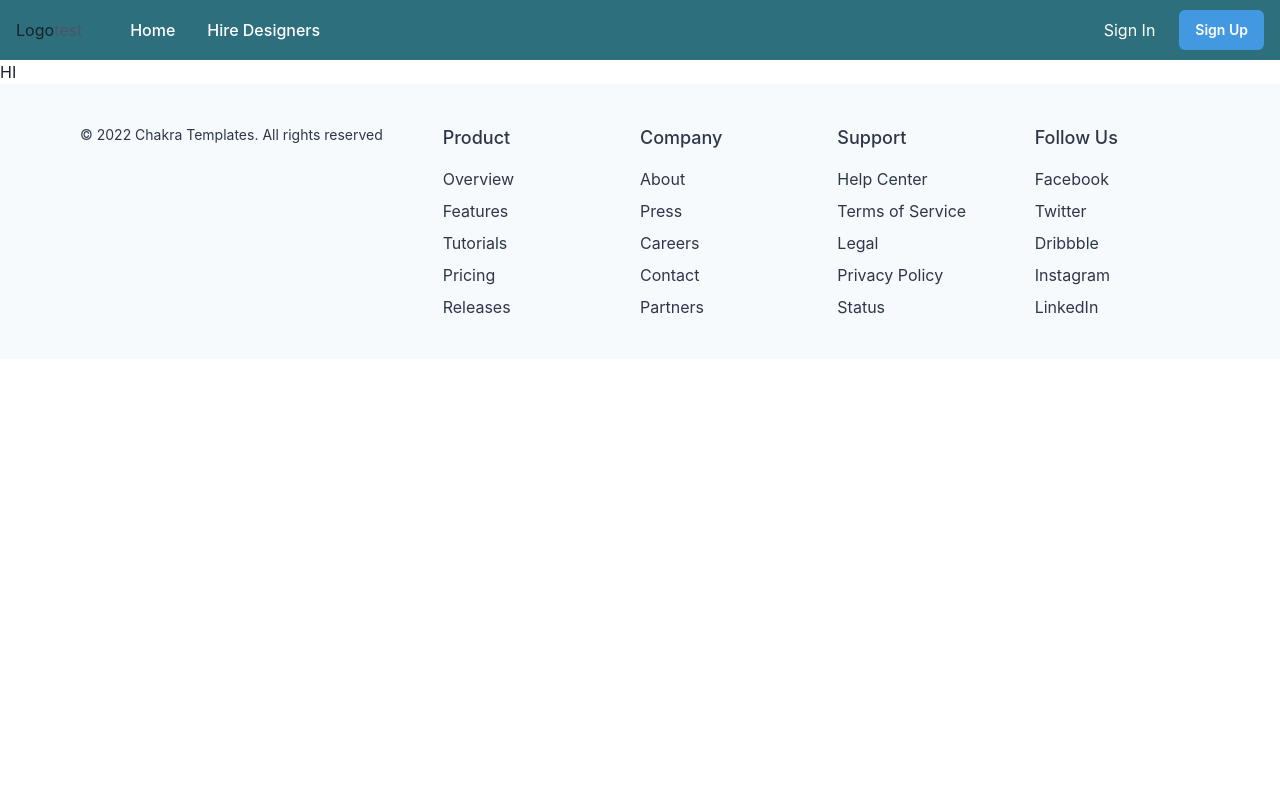
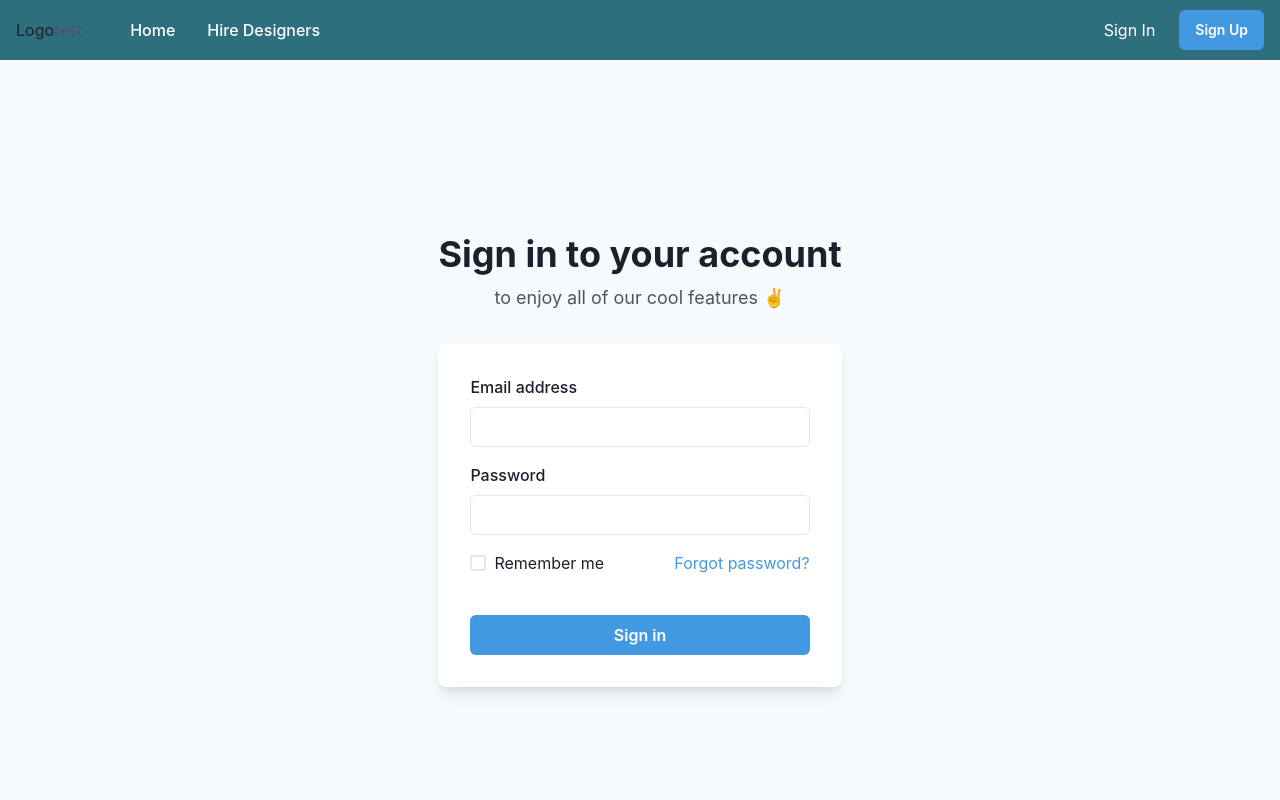
Before and after one commit to Rati1324/file-sharing, a React (Vite) app: page /signin in a window 1280 px wide. Shown: the top 800 px of the page. Built offline with nearby package versions, Linux system fonts and the light colour scheme.

Commit message:
added login page

```diff
--- a/src/components/SignIn.tsx
+++ b/src/components/SignIn.tsx
@@ -1,7 +1,89 @@
-import React from 'react'
+import {
+  Flex, Box, FormControl, FormLabel,
+  Input, Checkbox, Stack, Button,
+  Heading, Text, useColorModeValue,
+} from '@chakra-ui/react'
+import { useState, ReactNode } from 'react';
 
-export default function SignIn(): React.ReactNode  {
+export default function SimpleCard() {
+  const [emailInput, setEmailInput] = useState("");
+  const [passwordInput, setPasswordInput] = useState("");
+
+  async function sendData(data: Record<string, string>): Promise<any> {
+    try {
+      const response = await fetch("http://127.0.0.1:8000/signin", {
+          method: "POST",
+          body: JSON.stringify(data),
+          headers: {
+            "Content-Type": "application/json",
+          }
+      })
+      if (!response.ok) {
+        const jsonResponse = await response.json();
+        throw new Error(`HTTP error. Status: ${response.status}. "Details: ${jsonResponse.detail}`)
+      }
+      const result = await response.json();
+      return result;
+    } catch (error: any) {
+      console.error('Error sending data:', error);
+    }
+  }
+
+  function loginHandler() {
+    const data = {email: emailInput, password: passwordInput};
+    sendData(data)
+      .then(res => console.log(res))
+  }
+
   return (
-    <div>HI</div>
+    <Flex
+      minH={'100vh'}
+      align={'center'}
+      justify={'center'}
+      bg={useColorModeValue('gray.50', 'gray.800')}>
+      <Stack spacing={8} mx={'auto'} maxW={'lg'} py={12} px={6}>
+        <Stack align={'center'}>
+          <Heading fontSize={'4xl'}>Sign in to your account</Heading>
+          <Text fontSize={'lg'} color={'gray.600'}>
+            to enjoy all of our cool features ✌️
+          </Text>
+        </Stack>
+        <Box
+          rounded={'lg'}
+          bg={useColorModeValue('white', 'gray.700')}
+          boxShadow={'lg'}
+          p={8}>
+          <Stack spacing={4}>
+            <FormControl id="email">
+              <FormLabel>Email address</FormLabel>
+              <Input type="email" onChange={(e) => setEmailInput(e.target.value)} />
+            </FormControl>
+            <FormControl id="password">
+              <FormLabel>Password</FormLabel>
+              <Input type="password" onChange={(e) => setPasswordInput(e.target.value)}/>
+            </FormControl>
+            <Stack spacing={10}>
+              <Stack
+                direction={{ base: 'column', sm: 'row' }}
+                align={'start'}
+                justify={'space-between'}>
+                <Checkbox>Remember me</Checkbox>
+                <Text color={'blue.400'}>Forgot password?</Text>
+              </Stack>
+              <Button
+                bg={'blue.400'}
+                color={'white'}
+                _hover={{
+                  bg: 'blue.500',
+                }}
+                onClick={loginHandler}
+                >
+                Sign in
+              </Button>
+            </Stack>
+          </Stack>
+        </Box>
+      </Stack>
+    </Flex>
   )
 }
--- a/src/components/SignUp.tsx
+++ b/src/components/SignUp.tsx
@@ -3,8 +3,8 @@ import {
     InputRightElement, Stack, Button, Heading, Text, useColorModeValue, Link,
     FormHelperText, FormErrorMessage
 } from '@chakra-ui/react';
+import { ViewIcon, ViewOffIcon } from '@chakra-ui/icons';
 import { useState, ReactNode } from 'react';
-import { ViewIcon, ViewOffIcon } from '@chakra-ui/icons';
 
 export default function SignupCard() {
   const [showPassword, setShowPassword] = useState(false);
@@ -44,7 +44,6 @@ export default function SignupCard() {
   }
 
   function passwordInputHandler(passwordInput: string) {
-    console.log(passwordInput)
     const passwordRegex = /^(?=.*[a-z])(?=.*[A-Z])(?=.*\d).{8,}$/;
     let errorMessage = passwordRegex.test(passwordInput) ? ""
     :
@@ -75,16 +74,17 @@ export default function SignupCard() {
   function signUpHandler(): ReactNode {
     const valid = (Object.values(inputErrorMessages).filter(val => val !== "")).length;
     if (!valid) return;
+
     const userData: Record<string, string> = {
       username: usernameInput,
       email: emailInput,
       password: passwordInput,
     }
-
     sendData(userData)
       .then(res => console.log(res))
     return null;
   }
+
   return (
     <Flex minH={'90vh'} align={'center'} justify={'center'} bg={useColorModeValue('gray.50', 'gray.800')}>
       <Stack w={"25%"} spacing={8} mx={'auto'} py={12} px={6}>
@@ -101,7 +101,7 @@ export default function SignupCard() {
             <HStack>
               <FormControl id="firstName" isRequired>
                 <FormLabel>Username</FormLabel>
-                <Input type="text" onChange={(e) => setUsernameInput(e.target.value)}/>
+                <Input type="text" onChange={(e) => usernameInputHandler(e.target.value)}/>
               </FormControl>
               </HStack>
 
```
